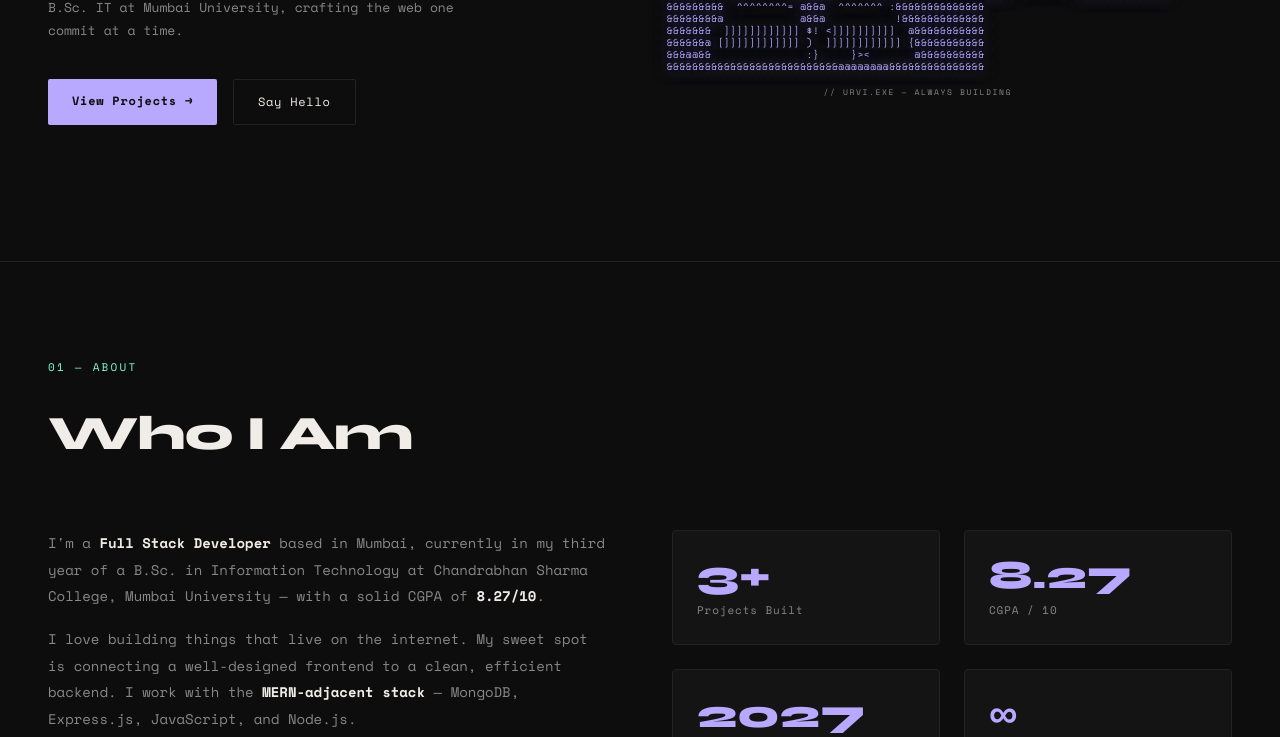
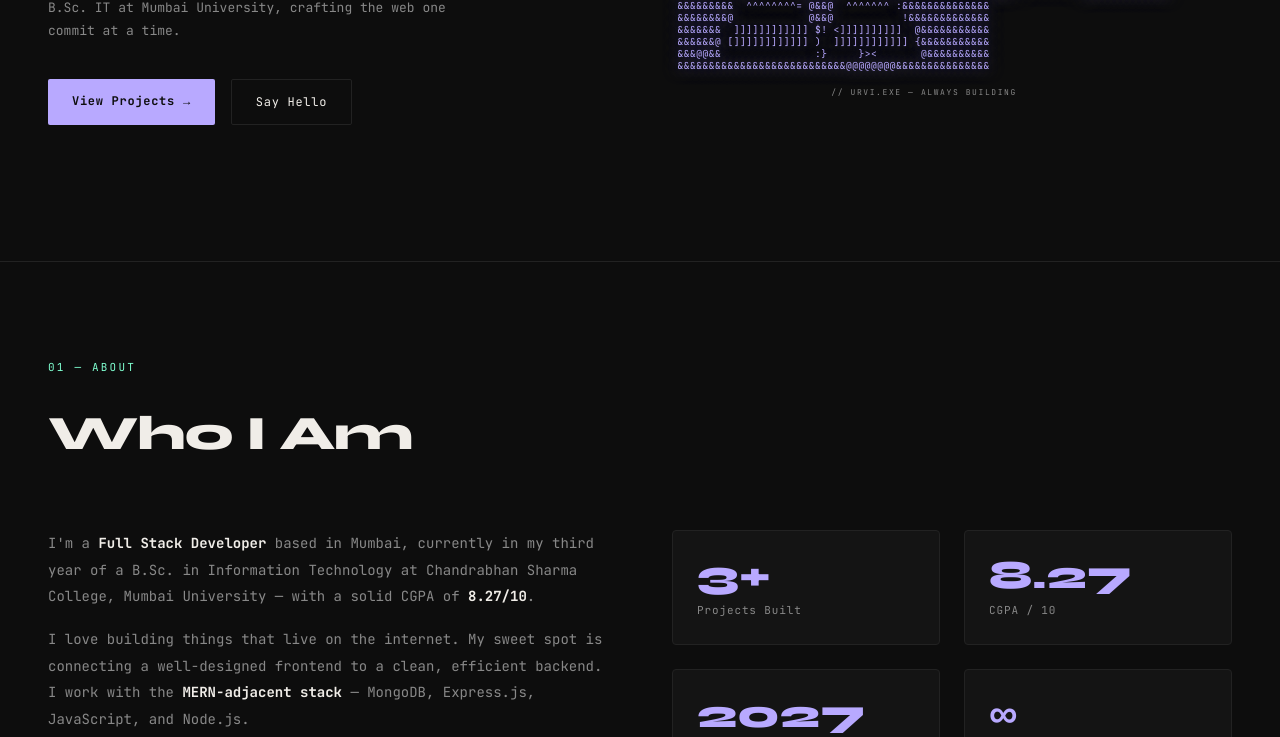
Before and after one commit to 27urvilakhani/Urvi-s-Portfolio, a plain HTML site: page index.html in a window 1280 px wide. Shown: the part 538-1275 px from the top of the page. Drawn offline with nearby package versions, Linux system fonts and the light colour scheme.

Commit message:
changed the font

```diff
--- a/index.html
+++ b/index.html
@@ -5,7 +5,8 @@
 <meta name="viewport" content="width=device-width, initial-scale=1.0">
 <title>Urvi Lakhani — Full Stack Developer</title>
 <link rel="preconnect" href="https://fonts.googleapis.com">
-<link href="https://fonts.googleapis.com/css2?family=Space+Mono:ital,wght@0,400;0,700;1,400&family=Syne:wght@400;700;800&display=swap" rel="stylesheet">
+<!-- <link href="https://fonts.googleapis.com/css2?family=Space+Mono:ital,wght@0,400;0,700;1,400&family=Syne:wght@400;700;800&display=swap" rel="stylesheet"> -->
+ <link href="https://fonts.googleapis.com/css2?family=JetBrains+Mono:wght@400;700&family=Syne:wght@400;700;800&display=swap" rel="stylesheet">
 <link rel="stylesheet" href="style.css">
 </head>
 <body>
--- a/style.css
+++ b/style.css
@@ -9,7 +9,8 @@
     --muted: #888;
     --lavender: #B8A9FF;
     --mint: #7FFFD0;
-    --mono: 'Space Mono', monospace;
+    /* --mono: 'Space Mono', monospace; */
+    --mono: 'JetBrains Mono', monospace;
     --display: 'Syne', sans-serif;
   }
 
```
